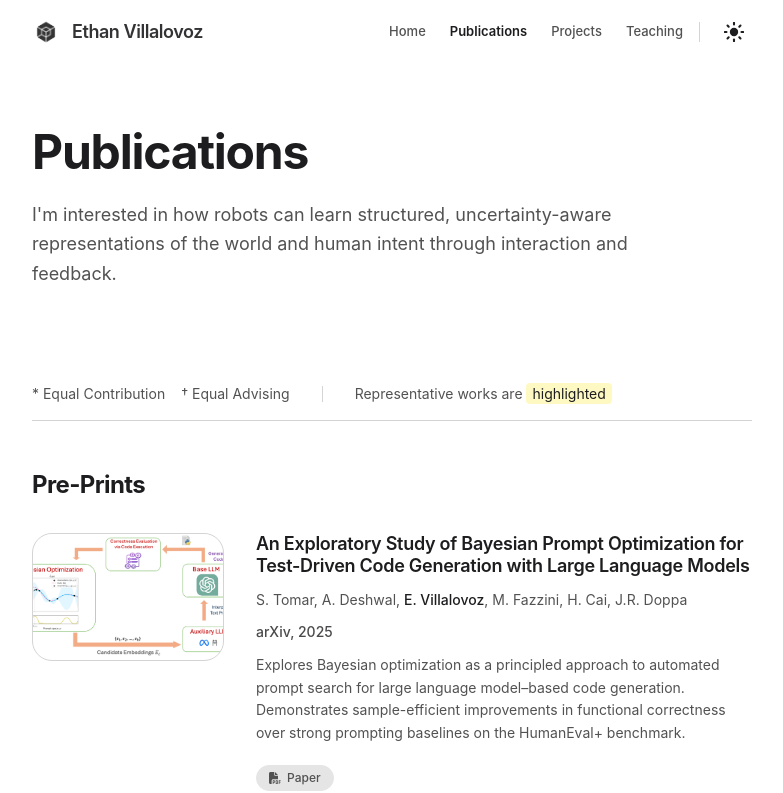
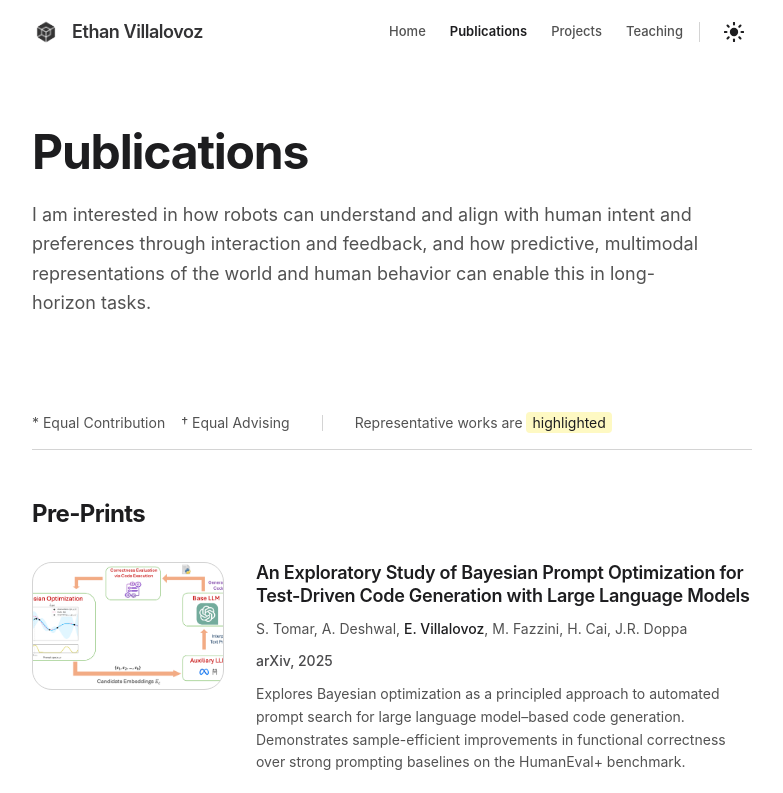
Before and after one commit to ethanvillalovoz/ethanvillalovoz.github.io, a Next.js app: page /publications in a window 1280 px wide. Shown: the top 793 px of the page, without its empty margins (248-1031 px from the left). Built offline with nearby package versions, Linux system fonts and the light colour scheme.

Commit message:
update research interests

```diff
--- a/src/app/publications/page.tsx
+++ b/src/app/publications/page.tsx
@@ -113,7 +113,7 @@ export default function ResearchPage() {
 							Publications
 						</h1>
 						<p className="text-lg text-neutral-600 dark:text-neutral-400 leading-relaxed max-w-2xl">
-							I&apos;m interested in how robots can learn structured, uncertainty-aware representations of the world and human intent through interaction and feedback.
+							I am interested in how robots can understand and align with human intent and preferences through interaction and feedback, and how predictive, multimodal representations of the world and human behavior can enable this in long-horizon tasks.
 						</p>
 					</header>
 				</FadeIn>
```
